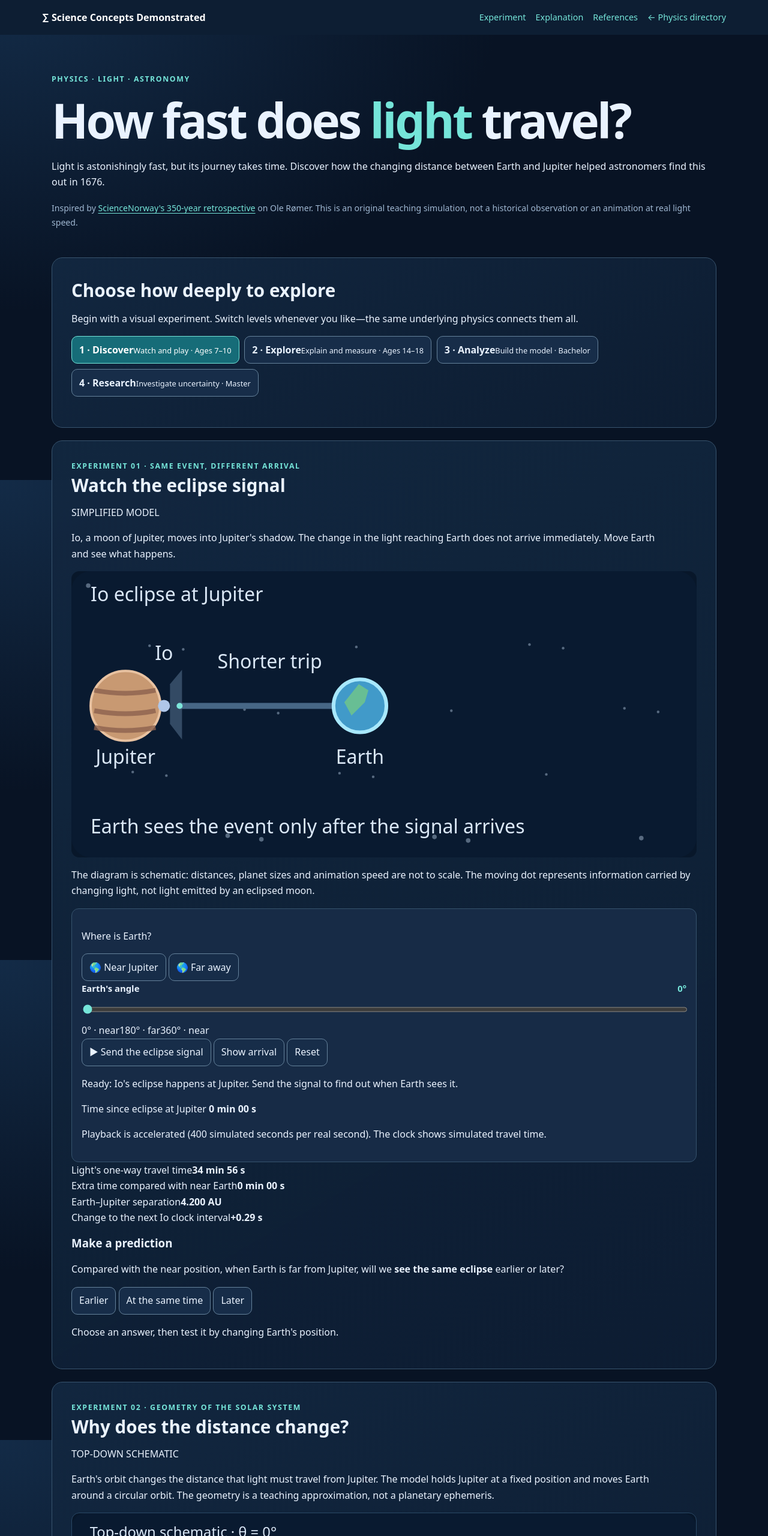
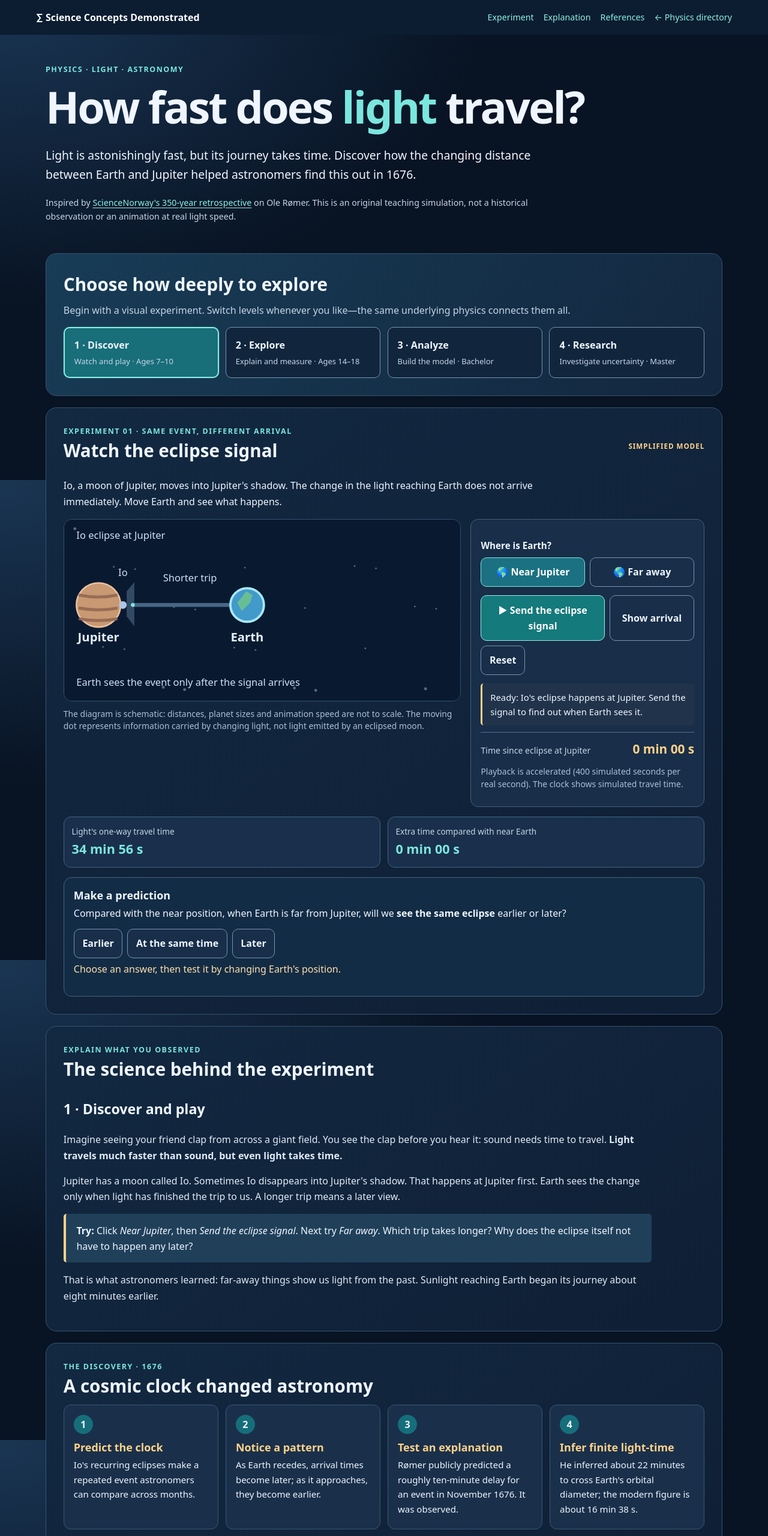
Before and after one commit to ValRCS/Science_Concepts_Demonstrated, a plain HTML site: page docs/visualizations/speed-of-light/index.html in a window 1280 px wide. Shown: the top 2560 px of the page at 60% size. Drawn offline with Linux system fonts and the light colour scheme.

Commit message:
Make speed-of-light visualization level-responsive, accessible and mobile-friendly

```diff
--- a/docs/visualizations/speed-of-light/style.css
+++ b/docs/visualizations/speed-of-light/style.css
@@ -1,111 +1,153 @@
 :root{
   color-scheme:dark;
-  --bg:#081324;--surface:#10223a;--surface2:#172d49;--line:#38546e;
-  --text:#eaf3ff;--muted:#bed0e5;--soft:#9fb7d1;--teal:#75e5d9;--gold:#ffd08a;--orange:#ffad7e;
+  --bg:#081323;--panel:#102139;--nested:#182e49;--line:#36536f;--text:#eff6ff;
+  --muted:#c5d5e7;--soft:#abc0d5;--aqua:#7ae6dd;--amber:#ffd28a;--orange:#ffb181;
   font-family:system-ui,-apple-system,BlinkMacSystemFont,"Segoe UI",sans-serif;
 }
 *{box-sizing:border-box}
-html{scroll-behavior:smooth;scroll-padding-top:1.5rem}
-body{margin:0;background:radial-gradient(ellipse at top left,#132b47 0%,#081324 46%) fixed;color:var(--text);line-height:1.65}
-a{color:var(--teal);text-underline-offset:.2em}
+html{scroll-behavior:smooth;scroll-padding-top:1.2rem}
+body{margin:0;background:radial-gradient(ellipse at top left,#1a3553 0%,#081323 45%) fixed;color:var(--text);line-height:1.64}
+button,input,select{font:inherit}
+button,select,input[type=number]{border:1px solid #7894b0;border-radius:10px;background:var(--nested);color:var(--text);padding:.65rem .85rem}
+button{cursor:pointer;font-weight:600}
+button:hover:not(:disabled){border-color:var(--aqua);background:#254362}
+button:disabled{opacity:.55;cursor:not-allowed}
+button:focus-visible,a:focus-visible,input:focus-visible,select:focus-visible,.scrollable-visual:focus-visible{outline:3px solid var(--amber);outline-offset:3px}
+button[aria-pressed=true]{background:#1b7181;border-color:var(--aqua);color:white}
+button.primary{background:#147a7b;border:1px solid #a2ece2;color:#fff}
+button.primary:hover{background:#16888d}
+input[type=range]{padding:0;width:100%;min-height:2rem;accent-color:#7ae6dd;cursor:pointer}
+input[type=number]{width:100%;max-width:100%;margin-top:.4rem}
+select{display:block;width:100%;min-width:0}
+a{color:#8df0e3;text-underline-offset:.18em}
 a:hover{text-decoration-thickness:2px}
-:focus-visible{outline:3px solid var(--gold);outline-offset:4px}
-button,select,input{font:inherit}
-button,select{background:var(--surface2);color:var(--text);border:1px solid #65829b;border-radius:10px;padding:.55rem .75rem}
-button{cursor:pointer}
-button:hover{border-color:var(--teal);background:#203b5a}
-button:disabled{opacity:.55;cursor:not-allowed}
-input[type=range]{width:100%;accent-color:var(--teal);cursor:pointer;min-height:1.8rem}
-input[type=number]{background:var(--surface2);color:var(--text);padding:.65rem;border:1px solid #65829b;border-radius:10px;width:100%}
-input:disabled{opacity:.6;cursor:not-allowed}
-select{width:100%;max-width:100%;padding:.7rem}
-h1,h2,h3{line-height:1.2}
-h2{font-size:clamp(1.4rem,2.7vw,1.85rem);margin:.25rem 0 .9rem}
-h3{font-size:1.17rem}
-small{font-size:.8rem}
-.site-header,footer{display:flex;justify-content:space-between;align-items:center;gap:1rem;padding:1rem max(1rem,calc((100vw - 1140px)/2));background:#0d1e33}
-.site-header a,footer a{text-decoration:none}
-.site-header .brand{font-weight:750;color:#fff}
-.site-header nav{display:flex;flex-wrap:wrap;gap:1rem;font-size:.9rem}
-main{max-width:1140px;margin:0 auto;padding:0 1rem 2rem}
-.hero{padding:clamp(2rem,5vw,4rem) 0 1.65rem}
-.eyebrow{margin:0;color:var(--teal);font-size:.77rem;letter-spacing:.13em;font-weight:700}
-.hero h1{font-size:clamp(2.5rem,6.6vw,5rem);margin:.55rem 0;letter-spacing:-.045em}
-.hero h1 em{color:var(--teal);font-style:normal}
-.intro{font-size:clamp(1.05rem,2vw,1.3rem);max-width:840px;color:#d6e4f5}
-.hero-stats{display:grid;grid-template-columns:repeat(3,minmax(0,1fr));gap:.75rem;margin-top:1.5rem}
-.hero-stats div{padding:.85rem 1rem;background:rgba(20,42,68,.8);border:1px solid var(--line);border-radius:12px}
-.hero-stats strong{display:block;color:var(--gold);font-size:clamp(1.1rem,2.4vw,1.75rem);font-variant-numeric:tabular-nums}
-.hero-stats span{display:block;font-size:.88rem;color:var(--muted)}
-.source-note,.note,.figure-note{color:var(--soft);font-size:.88rem}
-.source-note{margin:1.2rem 0 0}
-.panel{background:linear-gradient(150deg,rgba(18,39,64,.96),rgba(13,29,50,.98));border:1px solid var(--line);border-radius:18px;padding:clamp(1rem,3vw,2rem);margin:1.3rem 0}
-.panel-heading{display:flex;justify-content:space-between;align-items:center;gap:1rem;flex-wrap:wrap}
-.panel-tag{color:var(--gold);letter-spacing:.1em;font-size:.7rem;font-weight:750}
-.panel>p{max-width:990px}
-.orbit-layout{display:grid;grid-template-columns:minmax(0,1.7fr) minmax(265px,1fr);gap:1.3rem;align-items:start}
-svg{display:block;width:100%;height:auto;background:#08172a;border-radius:13px}
-svg text{fill:#dbe8f7;font:16px system-ui,sans-serif}
-svg .axis-label{fill:#bbd1e6;font-size:13px}
-svg .big-label{font-weight:750;font-size:19px}
-#orbit-svg{border:1px solid #2a4966}
-#timing-plot{border:1px solid #2a4966}
-.figure-note{margin:.6rem .15rem 0}
-.controls{background:#172b46;border:1px solid #36536d;border-radius:12px;padding:1rem}
-.controls label,.journey-controls label{display:block;font-weight:650;font-size:.93rem;margin-bottom:.4rem}
-.controls label:not(:first-child){margin-top:1.2rem}
-.controls output{float:right;color:var(--teal);font-variant-numeric:tabular-nums}
-.control-hint{display:flex;justify-content:space-between;font-size:.73rem;color:var(--soft)}
-.control-actions{display:flex;flex-wrap:wrap;gap:.55rem;margin:1.1rem 0}
-.control-actions button:first-child{border-color:#72cabd}
-.experiment-question,.challenge{background:#1b3a53;border-left:4px solid var(--gold);border-radius:5px;padding:.85rem 1rem;color:#f0f5fc}
-.experiment-question{font-size:.9rem}
-.readouts{display:grid;grid-template-columns:repeat(4,minmax(0,1fr));gap:.7rem;margin:1.15rem 0 0}
-.readouts div{background:var(--surface2);border:1px solid #405d78;border-radius:12px;padding:.75rem}
-.readouts span{display:block;color:var(--muted);font-size:.85rem}
-.readouts strong{font-size:clamp(1.03rem,2vw,1.35rem);color:var(--teal);font-variant-numeric:tabular-nums}
-.feedback{border-bottom:1px solid var(--line);padding:.6rem 0 1.2rem;color:#f0dbb6;min-height:4rem}
-.plot-heading{display:flex;align-items:baseline;gap:.6rem;justify-content:space-between;flex-wrap:wrap}
-.plot-heading h3{margin:1rem 0 .1rem}
-.plot-heading p{font-size:.87rem;color:var(--muted);margin:0}
-.legend{display:flex;flex-wrap:wrap;gap:1rem;margin:.5rem 0;font-size:.82rem;color:var(--muted)}
-.legend>span{display:inline-flex;align-items:center;gap:.35rem}
-.swatch{display:inline-block;width:24px;border-top:3px solid var(--teal)}
-.swatch.comparison{border-color:var(--orange);border-top-style:dashed}
-.swatch.position{width:10px;height:10px;border:2px solid var(--gold);background:var(--gold);border-radius:50%}
-.history-steps{display:grid;grid-template-columns:repeat(2,minmax(0,1fr));gap:.65rem 1.7rem;counter-reset:steps;list-style:none;padding:0}
-.history-steps li{position:relative;padding:.9rem 1rem .9rem 3.4rem;border:1px solid #304c6a;background:rgba(9,25,45,.48);border-radius:12px}
-.history-steps li:before{counter-increment:steps;content:counter(steps);position:absolute;left:.9rem;top:.8rem;border-radius:50%;height:1.7rem;width:1.7rem;display:grid;place-items:center;background:#226a7a;color:white;font-weight:750}
-.history-steps li strong{color:var(--gold)}
-.history-compare{display:grid;grid-template-columns:repeat(2,minmax(0,1fr));gap:.9rem;margin:1.15rem 0}
-.history-compare div{background:#142a46;border:1px solid #4f6780;border-radius:12px;padding:1rem}
-.history-compare small{display:block;color:var(--soft);letter-spacing:.08em}
-.history-compare strong{display:block;color:var(--gold);font-size:clamp(1.5rem,3vw,2.1rem)}
-.history-compare span{font-size:.85rem;color:var(--muted)}
-.journey-layout{display:grid;grid-template-columns:minmax(250px,1fr) minmax(0,1.4fr);gap:1rem}
-.journey-controls,.journey-output{background:#162b47;border:1px solid #36536d;border-radius:12px;padding:1rem}
-.journey-controls label:not(:first-child){margin-top:1rem}
-.journey-output small{display:block;color:var(--soft);letter-spacing:.13em}
-.journey-output>strong{display:block;color:var(--teal);font-size:clamp(1.45rem,3vw,2.2rem);line-height:1.3;margin:.4rem 0;overflow-wrap:anywhere;font-variant-numeric:tabular-nums}
-#journey-equation{color:var(--muted);overflow-wrap:anywhere}
-.travel-track{display:flex;align-items:center;gap:.25rem;margin:1.4rem 0 .4rem;color:var(--gold)}
-.travel-source,.travel-target{font-size:2rem;line-height:1}
-.travel-ray{height:3px;flex:1;background:linear-gradient(90deg,var(--gold),var(--teal));position:relative}
-.travel-ray:after{content:"";position:absolute;right:0;top:-4px;height:10px;width:10px;transform:rotate(45deg);border-top:2px solid var(--teal);border-right:2px solid var(--teal)}
-.level-tabs{display:flex;flex-wrap:wrap;gap:.55rem;margin:1rem 0 1.2rem}
-.level-tabs button[aria-selected=true]{background:#166c78;border-color:var(--teal);color:#fff}
-.level-content{max-width:950px}
-.level-content h3{font-size:1.34rem}
-.level-content h3 small{font-weight:400;color:var(--soft)}
-.level-content p{color:#d9e7f5}
-.level-content[hidden]{display:none!important}
-.equation{background:#081a30;border-left:3px solid var(--teal);padding:.8rem 1rem;border-radius:5px;color:#f1f8ff;font-family:ui-monospace,SFMono-Regular,Consolas,monospace;font-size:clamp(.83rem,1.65vw,1rem);white-space:normal;overflow-wrap:anywhere}
-.references li{margin:.65rem 0;padding-left:.2rem}
-.related{padding:1rem 0 1.2rem}
+.skip-link{position:absolute;left:1rem;top:-10rem;background:#fff;color:#000;padding:.5rem 1rem;z-index:10}
+.skip-link:focus{top:.5rem}
+.site-header,footer{display:flex;align-items:center;justify-content:space-between;gap:1rem;max-width:none;padding:1rem max(1rem,calc((100vw - 1160px)/2));background:#0c1d32}
+.site-header .brand{font-weight:750;color:#fff;text-decoration:none}
+.site-header nav{display:flex;flex-wrap:wrap;gap:1rem;font-size:.89rem}
+.site-header nav a,footer a{text-decoration:none}
+main{width:min(100%,1160px);padding:0 1rem 2.5rem;margin:auto}
+.hero{padding:clamp(1.8rem,4vw,3rem) 0 1rem}
+.eyebrow{color:var(--aqua);font-size:.78rem;letter-spacing:.12em;font-weight:750;margin:0}
+h1,h2,h3{line-height:1.24}
+h1{font-size:clamp(2.5rem,6vw,4.6rem);letter-spacing:-.04em;margin:.35rem 0 .6rem}
+h1 em{font-style:normal;color:var(--aqua)}
+h2{font-size:clamp(1.4rem,2.5vw,1.85rem);margin:.25rem 0 .75rem}
+h3{font-size:1.12rem}
+.hero>p:not(.eyebrow){max-width:850px;font-size:clamp(1.03rem,1.8vw,1.21rem)}
+.hero .source-note{font-size:.89rem!important;color:var(--muted)}
+.panel{border:1px solid var(--line);border-radius:18px;background:linear-gradient(145deg,#122941,#0f1f35);padding:clamp(1rem,2.6vw,1.8rem);margin:1.2rem 0}
+.section-heading{display:flex;flex-wrap:wrap;align-items:center;justify-content:space-between;gap:.6rem}
+.section-heading h2{margin:.25rem 0 .65rem}
+.pill{font-size:.72rem;color:var(--amber);font-weight:750;letter-spacing:.09em}
+.level-picker{background:linear-gradient(125deg,#183c56,#13273f)}
+.level-picker>p{margin:.3rem 0 .9rem;color:var(--muted)}
+.level-tabs{display:grid;grid-template-columns:repeat(4,minmax(0,1fr));gap:.7rem}
+.level-tabs button{text-align:left;padding:.9rem 1rem;display:flex;flex-direction:column;justify-content:center;gap:.25rem;min-height:85px;background:#11263d}
+.level-tabs button[aria-selected=true]{background:#186e79;border:2px solid #89eee4;box-shadow:0 0 0 1px rgba(137,238,228,.13)}
+.level-tabs strong{font-size:1.01rem}
+.level-tabs small{font-weight:400;color:#c6d7e9;font-size:.81rem}
+.short-intro{max-width:880px}
+.signal-grid{display:grid;grid-template-columns:minmax(0,1.7fr) minmax(270px,1fr);gap:1rem;align-items:start}
+.visual-stack{min-width:0}
+.svg-shell,.scrollable-visual{max-width:100%;border-radius:14px;overflow-x:auto;overflow-y:hidden;background:#091a30;border:1px solid #34516d}
+.svg-shell svg,.scrollable-visual svg{display:block;width:100%;height:auto;background:#091a30;border-radius:12px}
+svg text{fill:#e2f0ff;font-family:system-ui,sans-serif}
+svg .label-large{font-size:16px;font-weight:750}
+svg .label-small{font-size:13px;fill:#cfe2f6}
+svg .axis-text{font-size:14px;fill:#c9def1}
+.visual-footnote{font-size:.87rem;color:var(--soft);margin:.65rem 0;line-height:1.5}
+.controls{background:var(--nested);border:1px solid #46617b;border-radius:13px;padding:1rem}
+.control-label,.chart-controls label,.slider-control label,.calculator-grid label{font-weight:700;display:block;font-size:.95rem;margin-bottom:.45rem}
+.control-label output,.slider-control output{float:right;font-variant-numeric:tabular-nums;color:var(--aqua);font-weight:700}
+.button-row{display:flex;flex-wrap:wrap;gap:.5rem}
+.beginner-only .button-row button{flex:1}
+.signal-actions{margin:.9rem 0}
+.signal-actions #run-signal{flex:1 1 180px}
+.signal-actions #jump-arrival{flex:1 1 115px}
+.signal-actions #reset-signal{flex:0 1 auto}
+.status{border-left:3px solid var(--amber);padding:.65rem .8rem;background:#20334a;border-radius:5px;font-size:.93rem;min-height:3rem;margin:.7rem 0}
+.signal-clock{display:flex;justify-content:space-between;gap:.5rem;align-items:baseline;border-top:1px solid #55718a;padding-top:.65rem;font-size:.88rem;color:var(--muted)}
+.signal-clock strong{font-size:1.3rem;color:var(--amber);font-variant-numeric:tabular-nums;white-space:nowrap}
+.end-labels{display:flex;justify-content:space-between;color:var(--soft);font-size:.78rem}
+.stat-grid{display:grid;grid-template-columns:repeat(4,minmax(0,1fr));gap:.7rem;margin:1rem 0}
+.stat-grid>div{min-width:0;background:#192f4b;border:1px solid #426381;border-radius:12px;padding:.8rem}
+.stat-grid span{display:block;color:var(--muted);font-size:.85rem}
+.stat-grid strong{display:block;color:var(--aqua);font-size:clamp(1.03rem,2.1vw,1.35rem);font-variant-numeric:tabular-nums;overflow-wrap:anywhere}
+.prediction{border:1px solid #46637c;border-radius:13px;background:#132c45;padding:1rem;margin-top:.9rem}
+.prediction h3{margin:.1rem 0 .35rem}
+.prediction p{margin:.35rem 0 .8rem}
+.prediction-result{color:#ffe0aa;min-height:1.8rem}
+.chart-controls{display:flex;gap:1rem;align-items:end;flex-wrap:wrap;margin:.9rem 0}
+.chart-controls>div{flex:1 1 245px;min-width:220px}
+.scrollable-visual{scrollbar-color:#627f9e #0b2037}
+.scrollable-visual svg{min-width:640px}
+.legend{display:flex;flex-wrap:wrap;gap:.8rem 1.3rem;margin:.9rem 0 .5rem;font-size:.86rem;color:var(--muted)}
+.legend>span{display:inline-flex;gap:.45rem;align-items:center}
+.legend-line{width:27px;border-top:3px solid var(--aqua)}
+.legend-line.compare{border-color:var(--orange);border-top-style:dashed}
+.legend-line.picked{width:11px;height:11px;border:2px solid var(--amber);background:var(--amber);border-radius:50%}
+.legend-point{width:12px;height:12px;background:var(--amber);border:2px solid #08233c;border-radius:50%}
+.feedback{color:#ffe0aa;font-size:.92rem}
+.model-grid,.research-controls{display:grid;grid-template-columns:repeat(3,minmax(0,1fr));gap:1rem;margin:1rem 0}
+.slider-control{background:var(--nested);border:1px solid #425f7a;border-radius:11px;padding:.9rem;min-width:0}
+.slider-control label{display:flex;flex-wrap:wrap;justify-content:space-between;gap:.3rem;font-size:.87rem}
+.slider-control output{float:none}
+.equation{background:#081a30;border-left:3px solid var(--aqua);padding:.9rem 1rem;margin:1rem 0;border-radius:6px;font:clamp(.87rem,1.65vw,1rem)/1.6 ui-monospace,SFMono-Regular,Consolas,monospace;overflow-wrap:anywhere}
+#model-lab .button-row,#research-lab .button-row{margin:.9rem 0}
+.calculator-grid{display:grid;grid-template-columns:minmax(260px,1fr) minmax(0,1.2fr);gap:1rem}
+.calculator-grid>div{background:var(--nested);border:1px solid #405d77;padding:1rem;border-radius:11px}
+.calculator-grid label:not(:first-child){margin-top:1.1rem}
+.calculator-result strong{display:block;color:var(--aqua);font-size:clamp(1.35rem,2.8vw,2.05rem);overflow-wrap:anywhere}
+.calculator-result p{margin:.4rem 0 1rem}
+.level-body{max-width:980px}
+.level-body h3{font-size:1.45rem}
+.level-body p{color:#e0eaf7}
+.level-body[hidden]{display:none!important}
+.challenge{background:#20405a;border-left:4px solid var(--amber);padding:.9rem 1.1rem;border-radius:5px;margin:1rem 0}
+.history-grid{display:grid;grid-template-columns:repeat(4,minmax(0,1fr));gap:.75rem}
+.history-grid>div{background:#1a304a;border:1px solid #385877;border-radius:12px;padding:1rem}
+.history-grid strong{display:grid;place-items:center;border-radius:50%;height:32px;width:32px;background:#166e7b}
+.history-grid h3{margin:.7rem 0 .35rem;color:var(--amber)}
+.history-grid p{margin:.3rem 0;font-size:.94rem}
+.references ul{padding-left:1.3rem}
+.references li{margin:.7rem 0}
+.related{padding:1rem 0}
 .related a{display:block;margin:.65rem 0}
 footer{font-size:.9rem;color:var(--muted)}
-.skip-link{position:absolute;top:-10rem;left:1rem;z-index:20;padding:.6rem;background:#fff;color:#000}
-.skip-link:focus{top:.5rem}
-@media(max-width:840px){.orbit-layout,.journey-layout{grid-template-columns:1fr}.readouts{grid-template-columns:repeat(2,minmax(0,1fr))}.site-header{align-items:flex-start;flex-direction:column}.hero-stats{grid-template-columns:repeat(2,minmax(0,1fr))}}
-@media(max-width:570px){main{padding:0 .75rem 1.5rem}.hero-stats,.readouts,.history-steps,.history-compare{grid-template-columns:1fr}.site-header nav{gap:.65rem}.panel{padding:1rem;border-radius:13px}.panel-heading{align-items:flex-start}svg text{font-size:13px}.hero{padding:1.7rem 0 1rem}}
-@media(prefers-reduced-motion:reduce){html{scroll-behavior:auto}*,*:before,*:after{animation:none!important;transition:none!important}}
+/* One concept engine, progressively revealing experiments and controls. */
+[data-active-level="1"] .from-level2,
+[data-active-level="1"] .from-level3,
+[data-active-level="1"] .only-level4,
+[data-active-level="2"] .from-level3,
+[data-active-level="2"] .only-level4,
+[data-active-level="3"] .only-level4,
+[data-active-level="2"] .beginner-only,
+[data-active-level="3"] .beginner-only,
+[data-active-level="4"] .beginner-only{display:none!important}
+[data-active-level="1"] .stat-grid{grid-template-columns:repeat(2,minmax(0,1fr))}
+@media(max-width:930px){
+  .signal-grid{grid-template-columns:1fr}
+  .level-tabs{grid-template-columns:repeat(2,minmax(0,1fr))}
+  .model-grid,.research-controls{grid-template-columns:repeat(2,minmax(0,1fr))}
+  .history-grid{grid-template-columns:repeat(2,minmax(0,1fr))}
+  .stat-grid{grid-template-columns:repeat(2,minmax(0,1fr))}
+}
+@media(max-width:590px){
+  main{padding:0 .75rem 1.5rem}
+  .site-header{flex-direction:column;align-items:start;padding:.8rem}
+  .site-header nav{gap:.65rem}
+  .level-tabs{grid-template-columns:1fr 1fr;gap:.45rem}
+  .level-tabs button{padding:.7rem;min-height:75px}
+  .level-tabs strong{font-size:.92rem}
+  .level-tabs small{font-size:.72rem}
+  .signal-shell svg{min-width:450px}
+  .stat-grid,[data-active-level="1"] .stat-grid,.model-grid,.research-controls,.calculator-grid,.history-grid{grid-template-columns:1fr}
+  .stat-grid strong{font-size:1.2rem}
+  .signal-clock{flex-wrap:wrap}
+  .panel{border-radius:13px}
+  .scrollable-visual svg{min-width:620px}
+  .chart-controls>div{min-width:0}
+}
+@media(prefers-reduced-motion:reduce){html{scroll-behavior:auto}*,*::before,*::after{transition:none!important;animation:none!important}}
```
